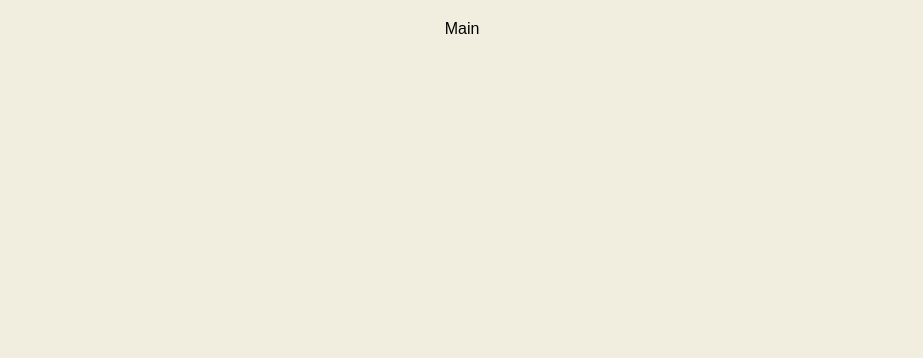
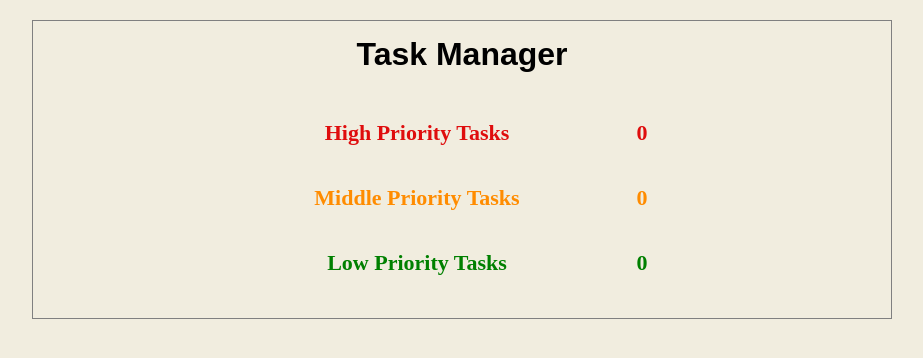
Before and after one commit to NathanBailie/TaskManager, a Vue app: page / in a window 1280 px wide. Shown: the top 358 px of the page, without its empty margins (178-1101 px from the left). Built offline with nearby package versions, Linux system fonts and the light colour scheme.

Commit message:
made the main windowm, variables, one mixin and button styles

```diff
--- a/src/components/MainWindow/MainWindow.vue
+++ b/src/components/MainWindow/MainWindow.vue
@@ -7,6 +7,24 @@ export default {
 </script>
 <template>
   <div class="mainWindow">
-    <p>Main</p>
+    <h1>Task Manager</h1>
+    <div class="mainWindow__taskWraper red">
+      <div class="button red">
+        <a href="/high">High Priority Tasks</a>
+      </div>
+      <span>0</span>
+    </div>
+    <div class="mainWindow__taskWraper orange">
+      <div class="button orange">
+        <a href="/middle">Middle Priority Tasks</a>
+      </div>
+      <span>0</span>
+    </div>
+    <div class="mainWindow__taskWraper green">
+      <div class="button green">
+        <a href="/low">Low Priority Tasks</a>
+      </div>
+      <span>0</span>
+    </div>
   </div>
 </template>
--- a/src/components/MainWindow/mainWindow.scss
+++ b/src/components/MainWindow/mainWindow.scss
@@ -0,0 +1,52 @@
+@import "../../styles/variables.scss";
+@import "../../styles/mixins.scss";
+@import "../../styles/buttons.scss";
+
+.mainWindow {
+  width: 100%;
+  border: 1px solid grey;
+
+  padding: 15px;
+
+  h1 {
+    text-align: center;
+    margin-bottom: 35px;
+    user-select: none;
+  }
+
+  &__taskWraper {
+    width: 450px;
+    display: grid;
+    justify-content: center;
+    align-items: center;
+    margin: 0 auto 15px;
+    grid-template: 50px / repeat(20, 1fr);
+
+    span {
+      grid-column: 17 / 21;
+      height: 100%;
+      font: var(--taskName-font);
+      font-weight: var(--tasksName-font-weight);
+      @include alignment;
+      user-select: none;
+    }
+
+    &.red {
+      span {
+        color: var(--pouring-red);
+      }
+    }
+
+    &.orange {
+      span {
+        color: var(--pouring-orange);
+      }
+    }
+
+    &.green {
+      span {
+        color: var(--pouring-green);
+      }
+    }
+  }
+}
--- /dev/null
+++ b/src/styles/buttons.scss
@@ -0,0 +1,84 @@
+@import "./variables.scss";
+@import "./mixins.scss";
+
+.button {
+  grid-column: 1 / 17;
+  height: 100%;
+  position: relative;
+  overflow: hidden;
+
+  a {
+    height: 100%;
+    font: var(--taskName-font);
+    font-weight: var(--tasksName-font-weight);
+    @include alignment;
+    text-decoration: none;
+    user-select: none;
+    cursor: pointer;
+
+    &::before {
+      content: '';
+      position: absolute;
+      left: -100%;
+      top: 0;
+      height: 100%;
+      width: 100%;
+      border-radius: 2px 30px 2px 30px;
+      transition: all 0.3s ease;
+    }
+
+    &:hover {
+      transition: all 0.3s ease;
+
+      &::before {
+        left: 0%;
+        @include alignment;
+      }
+    }
+  }
+
+  &.red {
+    a {
+      color: var(--pouring-red);
+
+      &:hover {
+        color: white;
+
+        &::before {
+          background: var(--pouring-red);
+          content: 'High Priority Tasks';
+        }
+      }
+    }
+  }
+
+  &.orange {
+    a {
+      color: var(--pouring-orange);
+
+      &:hover {
+        color: white;
+
+        &::before {
+          background: var(--pouring-orange);
+          content: 'Middle Priority Tasks';
+        }
+      }
+    }
+  }
+
+  &.green {
+    a {
+      color: var(--pouring-green);
+
+      &:hover {
+        color: white;
+
+        &::before {
+          background: var(--pouring-green);
+          content: 'Low Priority Tasks';
+        }
+      }
+    }
+  }
+}
--- /dev/null
+++ b/src/styles/mixins.scss
@@ -0,0 +1,6 @@
+@mixin alignment {
+  display: flex;
+  justify-content: center;
+  align-items: center;
+  text-align: center;
+}
--- /dev/null
+++ b/src/styles/variables.scss
@@ -0,0 +1,15 @@
+:root {
+  --tasksName-font-family: Cursive;
+  --tasksName-font-size: 22px;
+  --tasksName-line-height: 30px;
+  --tasksName-font-weight: bold;
+
+  // font
+  --taskName-font: var(--tasksName-font-size) / var(--tasksName-line-height) var(--tasksName-font-family);
+
+
+  // pourings
+  --pouring-red: #df0d0d;
+  --pouring-orange: darkorange;
+  --pouring-green: green;
+}
```
